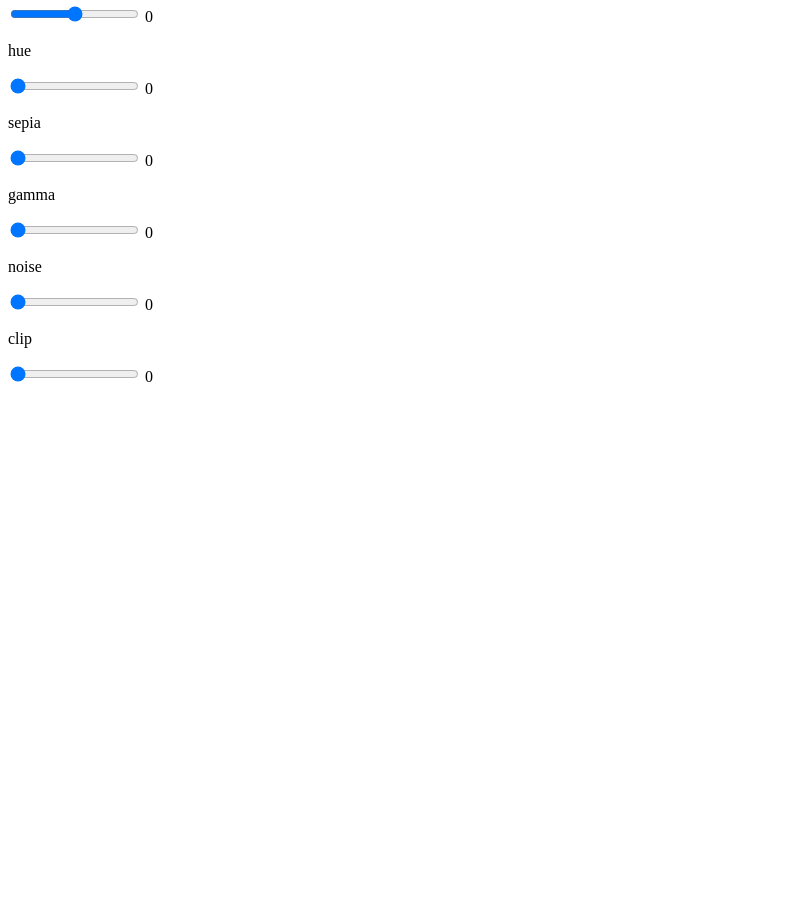
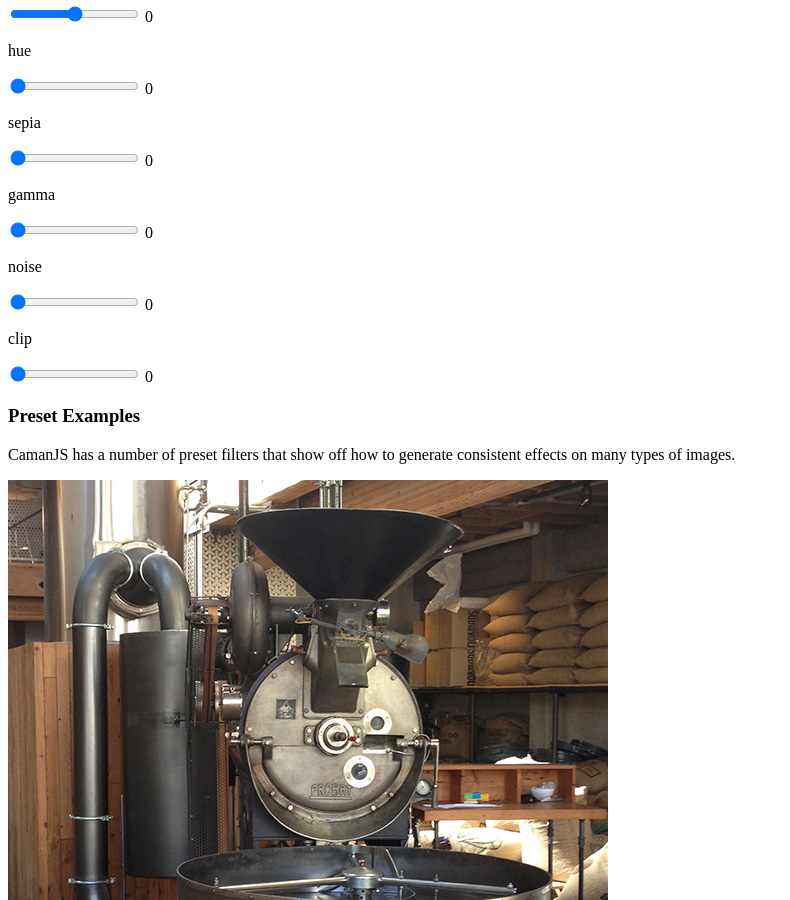
Before and after one commit to meltingice/CamanJS-Site, a Jekyll site: the page built from examples/index.html, in a window 1280 px wide and 900 px high, scrolled down 1192 px. Shown: the whole window, without its empty margins (0-790 px from the left). Built offline with Jekyll 4.4.1, drawn with Linux system fonts in a browser that asks for light colours; before the commit the page ends 1586 px from its top, so only the background shows below that; some of the changed lines change nothing that is shown.

Commit message:
Add start of preset filters and fancy function to pretty print camel case

```diff
--- a/_config.yml
+++ b/_config.yml
@@ -13,3 +13,76 @@
 caman:
   stable_version: 3.2.3
   cdn_version: 3.2.2
+
+filters:
+  - brightness
+  - contrast
+  - saturation
+  - vibrance
+  - exposure
+  - hue
+  - sepia
+  - gamma
+  - noise
+  - clip
+filter_options:
+  brightness:
+    min: -100
+    max: 100
+    step: 1
+  contrast:
+    min: -100
+    max: 100
+    step: 1
+  saturation:
+    min: -100
+    max: 100
+    step: 1
+  vibrance:
+    min: -100
+    max: 100
+    step: 1
+  exposure:
+    min: -100
+    max: 100
+    step: 1
+  hue:
+    min: 0
+    max: 100
+    step: 1
+  sepia:
+    min: 0
+    max: 100
+    step: 1
+  gamma:
+    min: 0
+    max: 10
+    step: 0.1
+  noise:
+    min: 0
+    max: 100
+    step: 1
+  clip:
+    min: 0
+    max: 100
+    step: 1
+
+caman_presets:
+  - vintage
+  - lomo
+  - clarity
+  - sinCity
+  - sunrise
+  - crossProcess
+  - orangePeel
+  - love
+  - grungy
+  - jarques
+  - pinhole
+  - oldBoot
+  - glowingSun
+  - hazyDays
+  - herMajesty
+  - nostalgia
+  - hemingway
+  - concentrate
--- /dev/null
+++ b/_plugins/camelcase.rb
@@ -0,0 +1,17 @@
+module Jekyll
+  class CamelCase < Liquid::Tag
+    def initialize(tag_name, text, tokens)
+      super
+      @text = text
+    end
+
+    def render(context)
+      text = context[@text]
+      text.split(/(?=[A-Z])/).map do |s|
+        s.slice(0,1).capitalize + s.slice(1..-1)
+      end.join(' ')
+    end
+  end
+end
+
+Liquid::Template.register_tag 'format_camelcase', Jekyll::CamelCase
--- a/examples/index.html
+++ b/examples/index.html
@@ -2,71 +2,18 @@
 layout: main
 title: CamanJS - Interactive Examples
 section: examples
-filters:
-  - brightness
-  - contrast
-  - saturation
-  - vibrance
-  - exposure
-  - hue
-  - sepia
-  - gamma
-  - noise
-  - clip
-options:
-  brightness:
-    min: -100
-    max: 100
-    step: 1
-  contrast:
-    min: -100
-    max: 100
-    step: 1
-  saturation:
-    min: -100
-    max: 100
-    step: 1
-  vibrance:
-    min: -100
-    max: 100
-    step: 1
-  exposure:
-    min: -100
-    max: 100
-    step: 1
-  hue:
-    min: 0
-    max: 100
-    step: 1
-  sepia:
-    min: 0
-    max: 100
-    step: 1
-  gamma:
-    min: 0
-    max: 10
-    step: 0.1
-  noise:
-    min: 0
-    max: 100
-    step: 1
-  clip:
-    min: 0
-    max: 100
-    step: 1
 ---
 
 {% include header.html %}
 
 <div id="Content">
   <h3>Interactive Example</h3>
-
   <p>Choose a filter and move the slider to see it in action. This is only a sample of the full power of CamanJS.</p>
 
   <img id="example" src="/images/example1_600.jpg">
 
   <div id="Filters">
-  {% for filter in page.filters %}
+  {% for filter in site.filters %}
     <div class="Filter">
       <div class="FilterName">
         <p>{{filter}}</p>
@@ -75,9 +22,9 @@
       <div class="FilterSetting">
         <input
           type="range"
-          min="{{page.options[filter].min}}"
-          max="{{page.options[filter].max}}"
-          step="{{page.options[filter].step}}"
+          min="{{site.filter_options[filter].min}}"
+          max="{{site.filter_options[filter].max}}"
+          step="{{site.filter_options[filter].step}}"
           value="0"
           data-filter="{{filter}}"
         >
@@ -88,4 +35,19 @@
 
   <div class="Clear"></div>
   </div>
+
+  <h3>Preset Examples</h3>
+  <p>CamanJS has a number of preset filters that show off how to generate consistent effects on many types of images.</p>
+
+  <img id="preset-example" src="/images/example2_600.jpg">
+
+  <div id="PresetFilters">
+  {% for preset in site.caman_presets %}
+    <input
+      type="button"
+      data-preset="{{preset}}"
+      value="{% format_camelcase preset %}"
+    >
+  {% endfor %}
+  </div>
 </div>
```
Also changed, not shown: images/example2_600.jpg (added).
